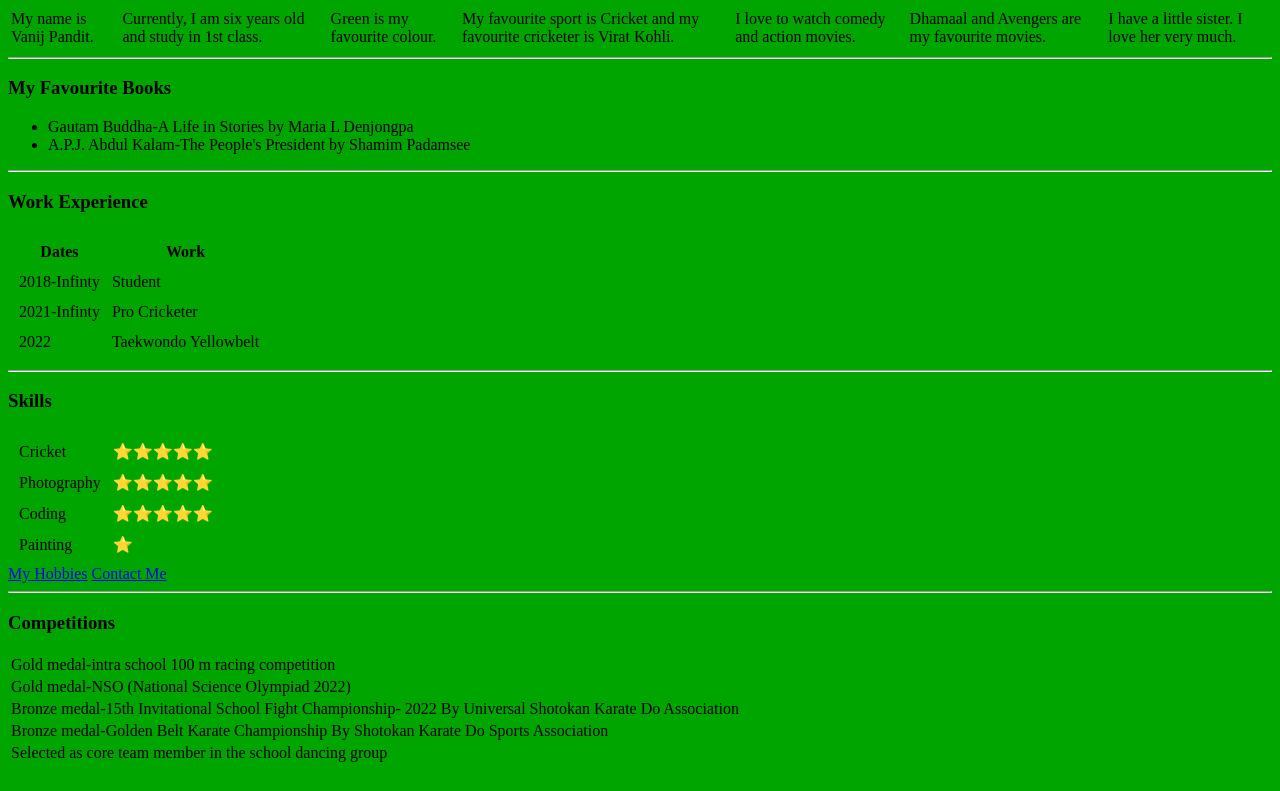
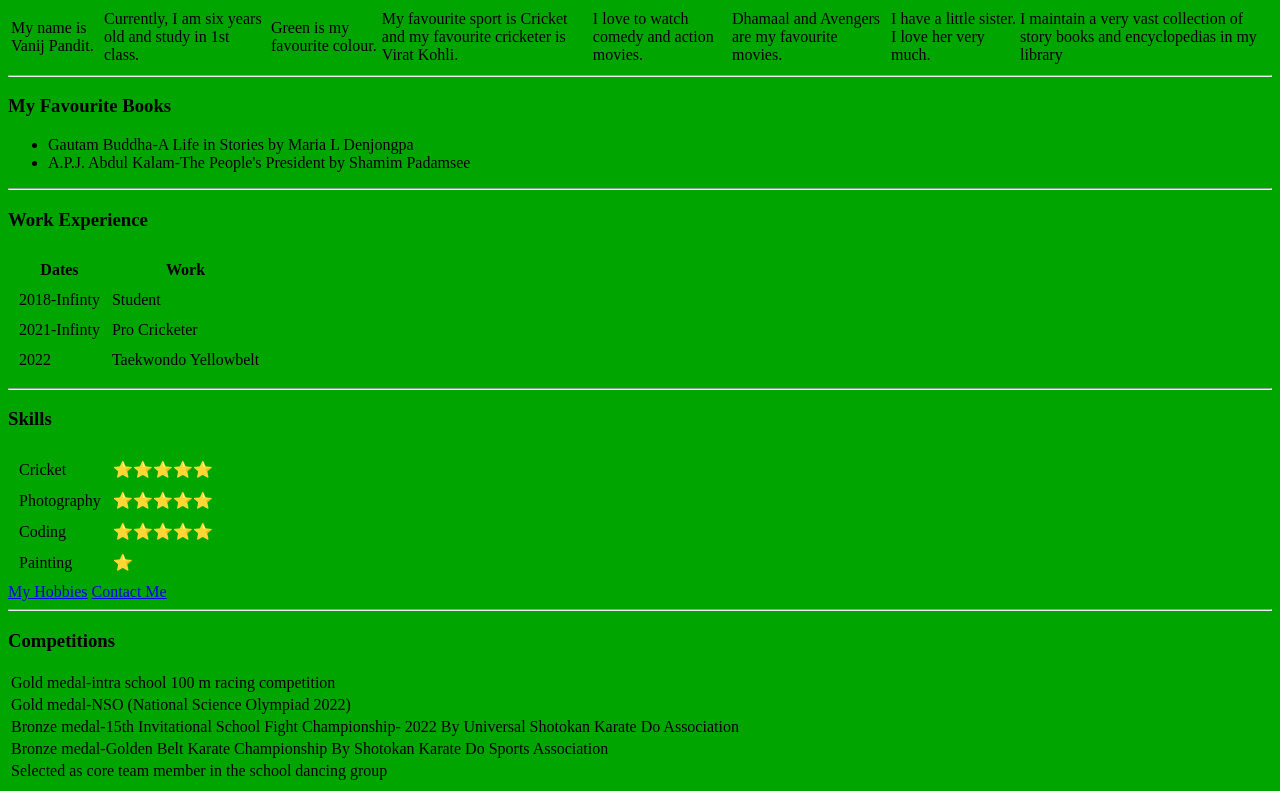
Before and after one commit to vanijpandit/cv2, a plain HTML site: page index.html in a window 1280 px wide. Shown: the part 205-996 px from the top of the page. Drawn offline with Linux system fonts and the light colour scheme.

Commit message:
Update index.html

```diff
--- a/index.html
+++ b/index.html
@@ -33,6 +33,7 @@
       <td>I love to watch comedy and action movies.</td>
       <td>Dhamaal and Avengers are my favourite movies.</td>
       <td>I have a little sister. I love her very much.</td>
+      <td>I maintain a very vast collection of story books and encyclopedias in my library</td>
     </table>
   <hr>
   <h3>My Favourite Books</h3>
```
